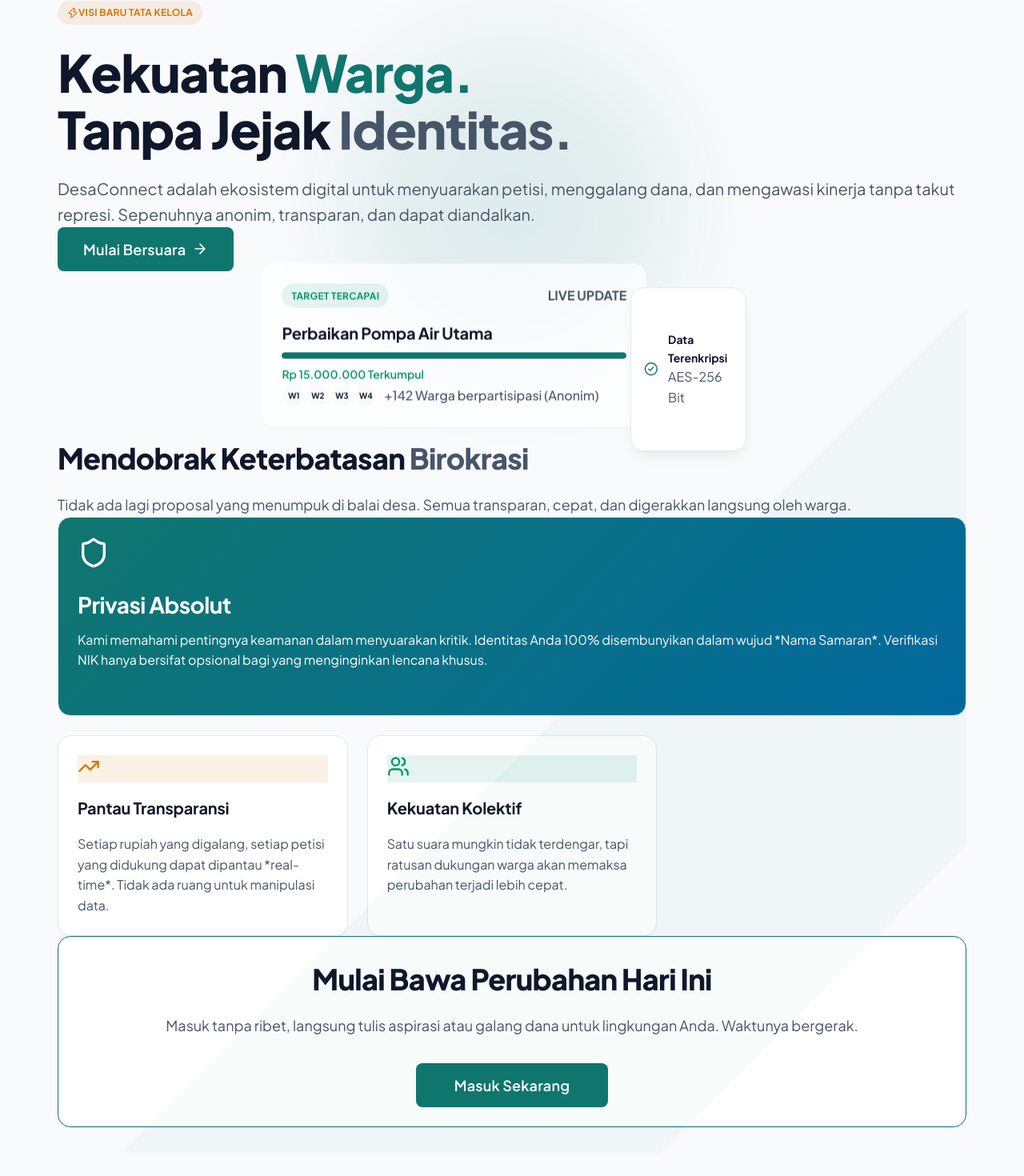
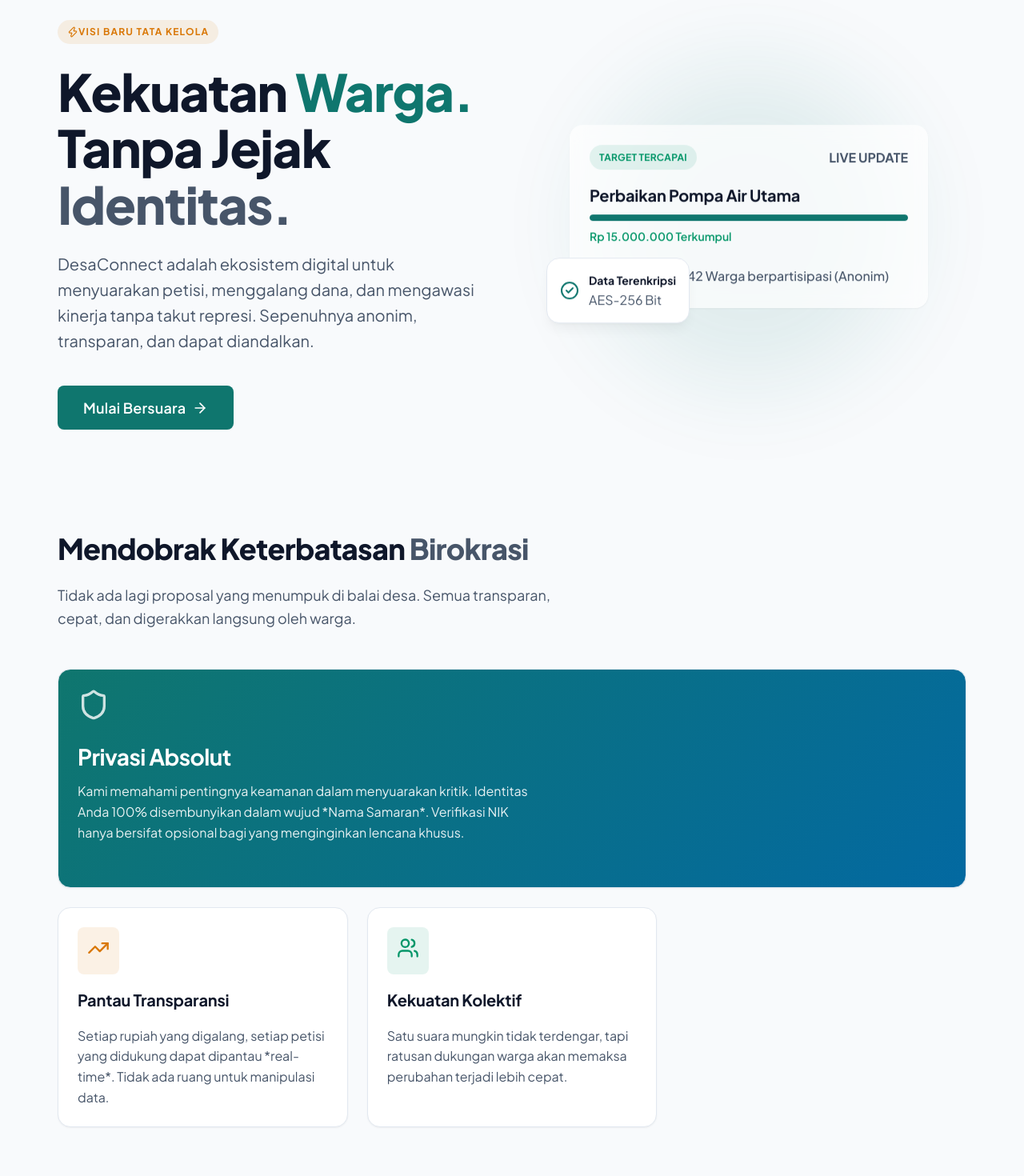
Before and after one commit to verand97/desa-connect, a React (Vite) app: page / in a window 1280 px wide. Shown: the part 141-1611 px from the top of the page at 80% size. Built offline with nearby package versions, Linux system fonts and the light colour scheme.

Commit message:
feat: implement responsive landing page with motion animations and bento grid layout

```diff
--- a/src/pages/Landing.tsx
+++ b/src/pages/Landing.tsx
@@ -19,24 +19,24 @@ const Landing = () => {
   };
 
   return (
-    <div className="flex-col gap-16 py-8" style={{ overflowX: 'hidden' }}>
+    <div className="flex flex-col" style={{ gap: '6rem', padding: '2rem 0', marginBottom: '4rem' }}>
 
       {/* Dynamic Hero Section */}
-      <section className="flex flex-col md:flex-row items-center gap-12 min-h-[70vh]">
+      <section style={{ display: 'flex', flexWrap: 'wrap', alignItems: 'center', gap: '3rem', minHeight: '70vh' }}>
         <motion.div
-          className="flex-1"
+          style={{ flex: '1 1 450px' }}
           initial={{ opacity: 0, x: -50 }}
           animate={{ opacity: 1, x: 0 }}
           transition={{ duration: 0.6, ease: 'easeOut' }}
         >
-          <div className="badge badge-warning mb-6 font-bold tracking-widest uppercase">
+          <div className="badge badge-warning" style={{ marginBottom: '1.5rem', fontWeight: 'bold', letterSpacing: '0.1em', textTransform: 'uppercase' }}>
             <Zap size={14} className="inline mr-1" /> Visi Baru Tata Kelola
           </div>
-          <h1 className="text-3xl md-text-4xl font-extrabold mb-6 leading-tight" style={{ fontSize: 'clamp(2.5rem, 5vw, 4rem)', lineHeight: '1.1' }}>
+          <h1 className="text-3xl font-extrabold leading-tight" style={{ marginBottom: '1.5rem', fontSize: 'clamp(2.5rem, 5vw, 4rem)', lineHeight: '1.1' }}>
             Kekuatan <span className="gradient-text">Warga.</span><br />
             Tanpa Jejak <span style={{ color: 'var(--text-secondary)' }}>Identitas.</span>
           </h1>
-          <p className="text-lg text-secondary mb-10 max-w-xl" style={{ fontSize: '1.25rem' }}>
+          <p className="text-lg text-secondary" style={{ marginBottom: '2.5rem', maxWidth: '36rem', fontSize: '1.25rem' }}>
             DesaConnect adalah ekosistem digital untuk menyuarakan petisi, menggalang dana, dan mengawasi kinerja tanpa takut represi. Sepenuhnya anonim, transparan, dan dapat diandalkan.
           </p>
 
@@ -67,7 +67,8 @@ const Landing = () => {
 
         {/* Floating Mockup Right Side */}
         <motion.div
-          className="flex-1 relative desktop-only"
+          className="desktop-only"
+          style={{ flex: '1 1 450px', position: 'relative', display: 'flex', justifyContent: 'center' }}
           initial={{ opacity: 0, scale: 0.8 }}
           animate={{ opacity: 1, scale: 1 }}
           transition={{ duration: 0.8, delay: 0.2 }}
@@ -78,8 +79,8 @@ const Landing = () => {
           <motion.div
             animate={{ y: [0, -10, 0] }}
             transition={{ repeat: Infinity, duration: 4, ease: 'easeInOut' }}
-            className="card p-6 w-full max-w-md mx-auto"
-            style={{ background: 'rgba(var(--bg-secondary-rgb), 0.7)', backdropFilter: 'blur(10px)', border: '1px solid rgba(255,255,255,0.1)' }}
+            className="card"
+            style={{ width: '100%', maxWidth: '28rem', padding: '1.5rem', background: 'rgba(var(--bg-secondary-rgb), 0.7)', backdropFilter: 'blur(10px)', border: '1px solid rgba(255,255,255,0.1)' }}
           >
             <div className="flex justify-between items-center mb-4">
               <span className="badge badge-success">Target Tercapai</span>
@@ -92,30 +93,30 @@ const Landing = () => {
             <p className="text-sm font-semibold" style={{ color: 'var(--success)' }}>Rp 15.000.000 Terkumpul</p>
 
             {/* Mock Donators */}
-            <div className="flex items-center mt-6 gap-2">
-              <div className="flex -space-x-3">
+            <div className="flex items-center mt-4" style={{ marginTop: '1.5rem', gap: '0.5rem' }}>
+              <div className="flex" style={{ marginLeft: '10px' }}>
                 {[1,2,3,4].map(i => (
-                  <div key={i} style={{ width: '30px', height: '30px', borderRadius: '50%', backgroundColor: `var(--bg-primary)`, border: '2px solid var(--bg-secondary)', display: 'flex', alignItems: 'center', justifyContent: 'center', fontSize: '10px', fontWeight: 'bold' }}>
+                  <div key={i} style={{ width: '30px', height: '30px', borderRadius: '50%', backgroundColor: `var(--bg-primary)`, border: '2px solid var(--bg-secondary)', display: 'flex', alignItems: 'center', justifyContent: 'center', fontSize: '10px', fontWeight: 'bold', marginLeft: '-10px' }}>
                     W{i}
                   </div>
                 ))}
               </div>
-              <span className="text-xs text-secondary ml-2 font-medium">+142 Warga berpartisipasi (Anonim)</span>
+              <span className="text-xs text-secondary font-medium" style={{ marginLeft: '0.5rem' }}>+142 Warga berpartisipasi (Anonim)</span>
             </div>
-          </motion.div>
 
-          {/* Small floating badge */}
+            {/* Small floating badge moved INSIDE the main card for correct relative positioning */}
             <motion.div
               animate={{ y: [0, 10, 0] }}
               transition={{ repeat: Infinity, duration: 5, ease: 'easeInOut', delay: 1 }}
-            className="card absolute"
-            style={{ bottom: '-20px', left: '-20px', padding: '1rem', display: 'flex', alignItems: 'center', gap: '0.75rem', boxShadow: 'var(--shadow-hover)' }}
+              className="card"
+              style={{ position: 'absolute', bottom: '-20px', left: '-30px', padding: '1rem', display: 'flex', alignItems: 'center', gap: '0.75rem', boxShadow: 'var(--shadow-hover)', whiteSpace: 'nowrap', zIndex: 10 }}
             >
               <CheckCircle2 color="var(--accent-primary)" />
               <div>
                 <div className="text-sm font-bold">Data Terenkripsi</div>
                 <div className="text-xs text-secondary">AES-256 Bit</div>
               </div>
+            </motion.div>
           </motion.div>
         </motion.div>
       </section>
@@ -126,11 +127,10 @@ const Landing = () => {
         initial="hidden"
         whileInView="visible"
         viewport={{ once: true, margin: "-100px" }}
-        className="py-16"
       >
-        <div className="mb-12">
+        <div style={{ marginBottom: '3rem' }}>
           <h2 className="text-3xl font-extrabold mb-4">Mendobrak Keterbatasan <span className="text-secondary">Birokrasi</span></h2>
-          <p className="text-secondary max-w-2xl text-lg">Tidak ada lagi proposal yang menumpuk di balai desa. Semua transparan, cepat, dan digerakkan langsung oleh warga.</p>
+          <p className="text-secondary text-lg" style={{ maxWidth: '42rem' }}>Tidak ada lagi proposal yang menumpuk di balai desa. Semua transparan, cepat, dan digerakkan langsung oleh warga.</p>
         </div>
 
         {/* Bento Grid Layout */}
@@ -138,16 +138,16 @@ const Landing = () => {
 
           {/* Big Feature 1 */}
           <motion.div variants={itemVariants} className="card flex flex-col justify-between" style={{ gridColumn: '1 / -1', background: 'var(--accent-gradient)', color: 'white' }}>
-            <div className="mb-8">
-              <Shield size={40} className="mb-4 text-white opacity-80" />
+            <div style={{ marginBottom: '2rem' }}>
+              <Shield size={40} className="mb-4 text-white" style={{ opacity: 0.8 }} />
               <h3 className="text-2xl font-bold mb-2">Privasi Absolut</h3>
-              <p className="opacity-90 max-w-xl">Kami memahami pentingnya keamanan dalam menyuarakan kritik. Identitas Anda 100% disembunyikan dalam wujud *Nama Samaran*. Verifikasi NIK hanya bersifat opsional bagi yang menginginkan lencana khusus.</p>
+              <p style={{ opacity: 0.9, maxWidth: '36rem' }}>Kami memahami pentingnya keamanan dalam menyuarakan kritik. Identitas Anda 100% disembunyikan dalam wujud *Nama Samaran*. Verifikasi NIK hanya bersifat opsional bagi yang menginginkan lencana khusus.</p>
             </div>
           </motion.div>
 
           {/* Feature 2 */}
-          <motion.div variants={itemVariants} className="card flex flex-col gap-4">
-            <div className="p-3 w-fit rounded-lg" style={{ backgroundColor: 'rgba(217, 119, 6, 0.1)' }}>
+          <motion.div variants={itemVariants} className="card flex flex-col" style={{ gap: '1rem' }}>
+            <div style={{ padding: '0.75rem', width: 'fit-content', borderRadius: '0.5rem', backgroundColor: 'rgba(217, 119, 6, 0.1)' }}>
               <TrendingUp size={28} color="var(--warning)" />
             </div>
             <h3 className="text-xl font-bold">Pantau Transparansi</h3>
@@ -155,8 +155,8 @@ const Landing = () => {
           </motion.div>
 
           {/* Feature 3 */}
-          <motion.div variants={itemVariants} className="card flex flex-col gap-4">
-            <div className="p-3 w-fit rounded-lg" style={{ backgroundColor: 'rgba(5, 150, 105, 0.1)' }}>
+          <motion.div variants={itemVariants} className="card flex flex-col" style={{ gap: '1rem' }}>
+            <div style={{ padding: '0.75rem', width: 'fit-content', borderRadius: '0.5rem', backgroundColor: 'rgba(5, 150, 105, 0.1)' }}>
               <Users size={28} color="var(--success)" />
             </div>
             <h3 className="text-xl font-bold">Kekuatan Kolektif</h3>
@@ -171,13 +171,13 @@ const Landing = () => {
         initial={{ opacity: 0, scale: 0.9 }}
         whileInView={{ opacity: 1, scale: 1 }}
         viewport={{ once: true }}
-        className="card text-center py-16 px-8 relative overflow-hidden my-8"
-        style={{ borderColor: 'var(--accent-primary)' }}
+        className="card text-center relative"
+        style={{ padding: '4rem 2rem', overflow: 'hidden', borderColor: 'var(--accent-primary)' }}
       >
         <div style={{ position: 'absolute', top: '-50%', left: '-50%', width: '200%', height: '200%', background: 'var(--accent-primary)', opacity: 0.03, transform: 'rotate(-45deg)', zIndex: 0 }}></div>
         <div style={{ position: 'relative', zIndex: 1 }}>
           <h2 className="text-3xl font-extrabold mb-4">Mulai Bawa Perubahan Hari Ini</h2>
-          <p className="text-secondary text-lg mb-8 max-w-xl mx-auto">Masuk tanpa ribet, langsung tulis aspirasi atau galang dana untuk lingkungan Anda. Waktunya bergerak.</p>
+          <p className="text-secondary text-lg mx-auto" style={{ marginBottom: '2rem', maxWidth: '36rem' }}>Masuk tanpa ribet, langsung tulis aspirasi atau galang dana untuk lingkungan Anda. Waktunya bergerak.</p>
           {!user ? (
             <button onClick={() => setLoginModalOpen(true)} className="btn btn-primary text-lg" style={{ padding: '1rem 3rem' }}>
               Masuk Sekarang
```
Lines whose indentation alone changed are shown as unchanged.
